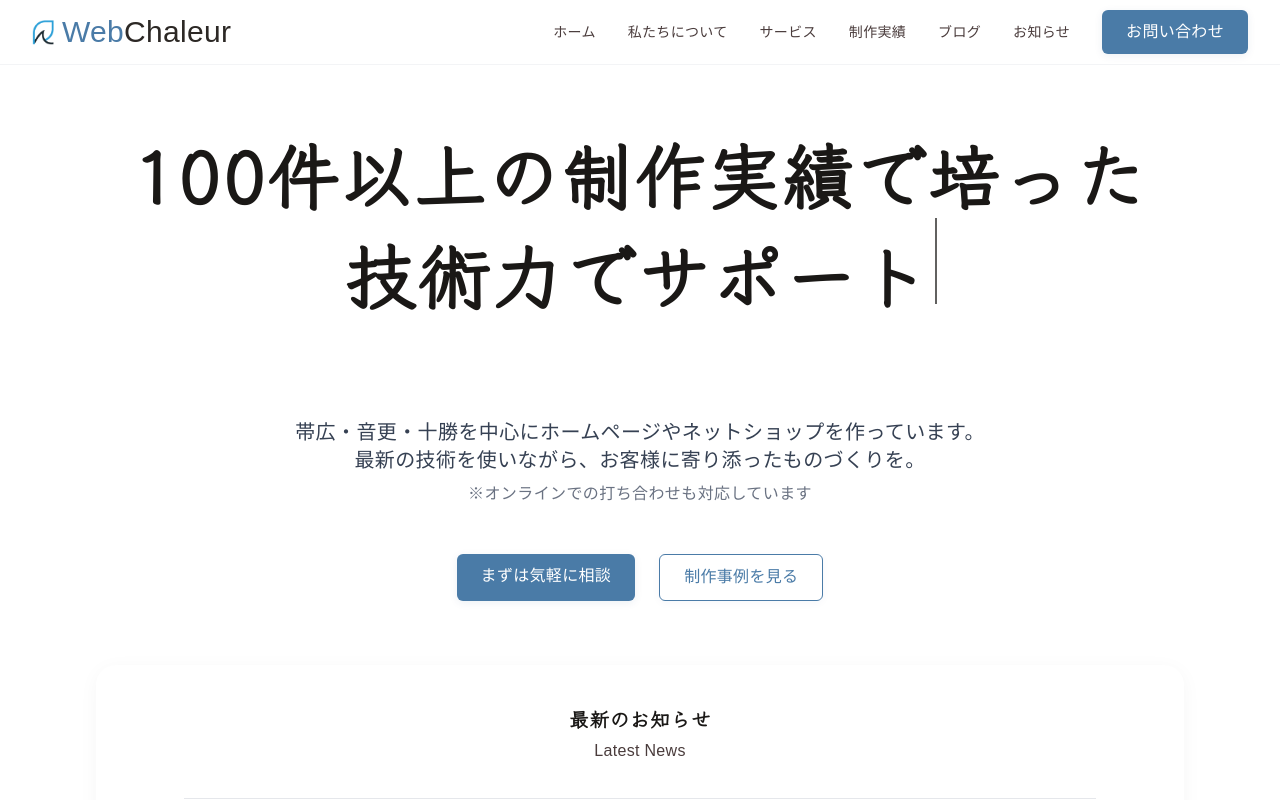
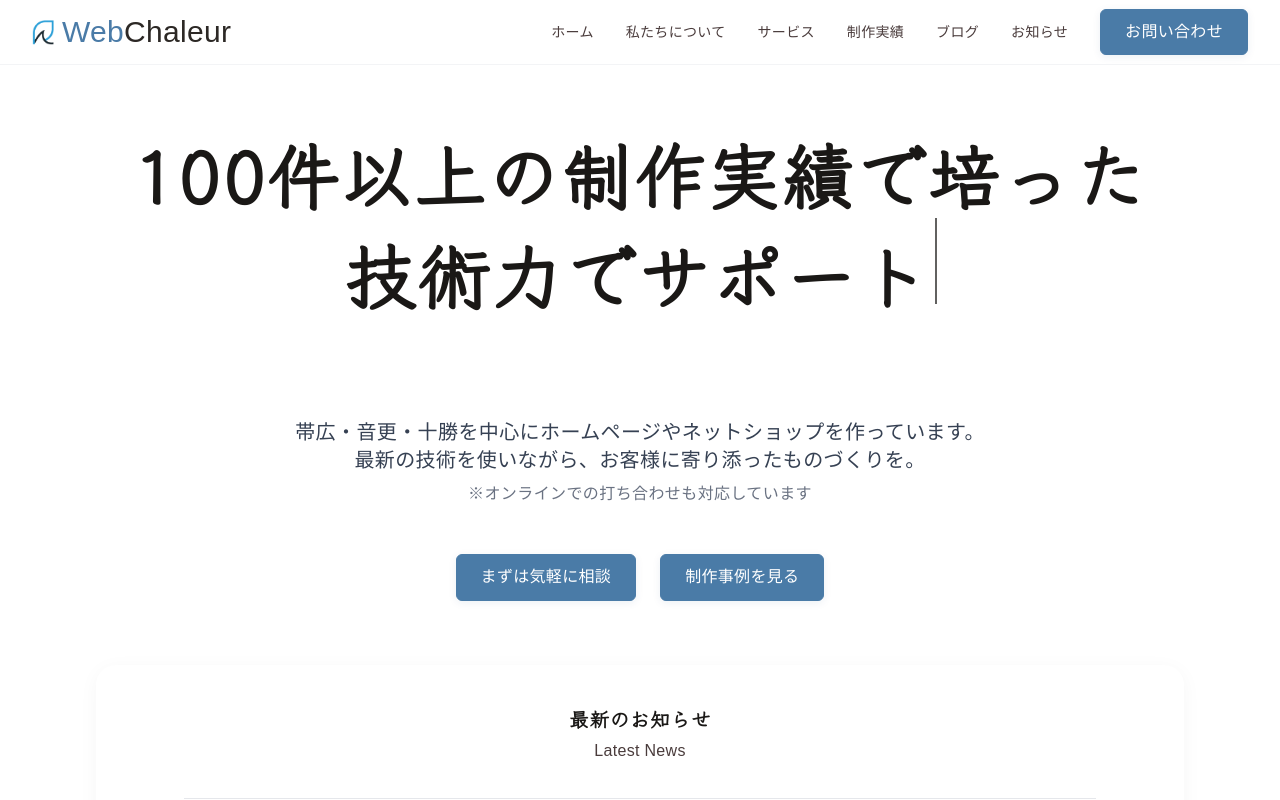
Before and after one commit to ryoma-abe/webchaleur.com, a Next.js app: page / in a window 1280 px wide. Shown: the top 800 px of the page. Built offline with nearby package versions, Linux system fonts and the light colour scheme.

Commit message:
heroセクション修正 ここまでパフォーマンス異常なし

```diff
--- a/src/app/globals.css
+++ b/src/app/globals.css
@@ -139,37 +139,20 @@
   }
   .btn {
     display: inline-block;
-  }
-  .btn-primary {
-    display: inline-block;
     padding: 0.5em 1.5em;
-    background-color: var(--main-blue);
-    color: #fff;
     font-size: 1rem;
     border-radius: 0.375em;
     box-shadow: 0 2px 8px rgba(0, 60, 120, 0.08);
-    transition: opacity 0.3s;
+    transition: color 0.3s, background-color 0.3s;
+  }
+  .btn-primary {
+    background-color: var(--main-blue);
+    color: #fff;
+    border: var(--main-blue) 1px solid;
   }
 
   .btn-primary:hover {
-    opacity: 0.7;
-  }
-
-  .btn-secondary {
-    display: inline-block;
-    padding: 0.5em 1.5em;
     background-color: #fff;
     color: var(--main-blue);
-    font-size: 1rem;
-    border: 1.5px solid var(--main-blue);
-    border-radius: 0.375em;
-    box-shadow: 0 2px 8px rgba(0, 60, 120, 0.04);
-    transition: background-color 0.3s, color 0.3s, opacity 0.3s;
-  }
-
-  .btn-secondary:hover {
-    background-color: var(--main-blue);
-    color: #fff;
-    opacity: 0.85;
   }
 }
--- a/src/components/layout/Header.tsx
+++ b/src/components/layout/Header.tsx
@@ -75,10 +75,10 @@ export default function Header() {
                 aria-hidden="true"
                 sizes="22px"
                 style={{
-                  width: '22px',
-                  height: '25px',
-                  maxWidth: '100%',
-                  objectFit: 'contain'
+                  width: "22px",
+                  height: "25px",
+                  maxWidth: "100%",
+                  objectFit: "contain",
                 }}
               />
               <span className="text-2xl md:text-3xl">
@@ -101,7 +101,7 @@ export default function Header() {
                   </li>
                 ))}
               <li>
-                <Link href="/contact" className="btn-primary btn-small">
+                <Link href="/contact" className="btn btn-primary">
                   お問い合わせ
                 </Link>
               </li>
@@ -147,10 +147,10 @@ export default function Header() {
               aria-hidden="true"
               sizes="18px"
               style={{
-                width: '18px',
-                height: '21px',
-                maxWidth: '100%',
-                objectFit: 'contain'
+                width: "18px",
+                height: "21px",
+                maxWidth: "100%",
+                objectFit: "contain",
               }}
             />
             <span className="text-xl">
@@ -189,7 +189,7 @@ export default function Header() {
               <Link
                 href="/contact"
                 onClick={() => setIsMenuOpen(false)}
-                className="btn-primary w-full"
+                className="btn-primary"
               >
                 お問い合わせ
               </Link>
--- a/src/components/sections/HeroSection.tsx
+++ b/src/components/sections/HeroSection.tsx
@@ -108,10 +108,10 @@ export default function HeroSection({ latestNews }: HeroSectionProps) {
 
           {/* CTA ボタン */}
           <div className="flex flex-col sm:flex-row gap-4 sm:gap-6 justify-center mb-12 lg:mb-16">
-            <Link href="/contact" className="btn-primary">
+            <Link href="/contact" className="btn btn-primary">
               まずは気軽に相談
             </Link>
-            <Link href="/works" className="btn-secondary">
+            <Link href="/works" className="btn btn-primary">
               制作事例を見る
             </Link>
           </div>
--- a/src/components/sections/about/AboutMessage.tsx
+++ b/src/components/sections/about/AboutMessage.tsx
@@ -10,13 +10,11 @@ export default function AboutMessage({ isVisible }: AboutMessageProps) {
       }`}
     >
       <div className="text-center space-y-8">
-
-        <h3 className="text-3xl md:text-4xl lg:text-5xl text-primary leading-tight">
+        <h3>
           Webサイト制作・ECサイト構築
           <br />
           システム開発・保守運用
         </h3>
-
 
         <div className="max-w-3xl mx-auto">
           <p className="text-base text-gray leading-relaxed">
```
Lines whose indentation alone changed are shown as unchanged.
